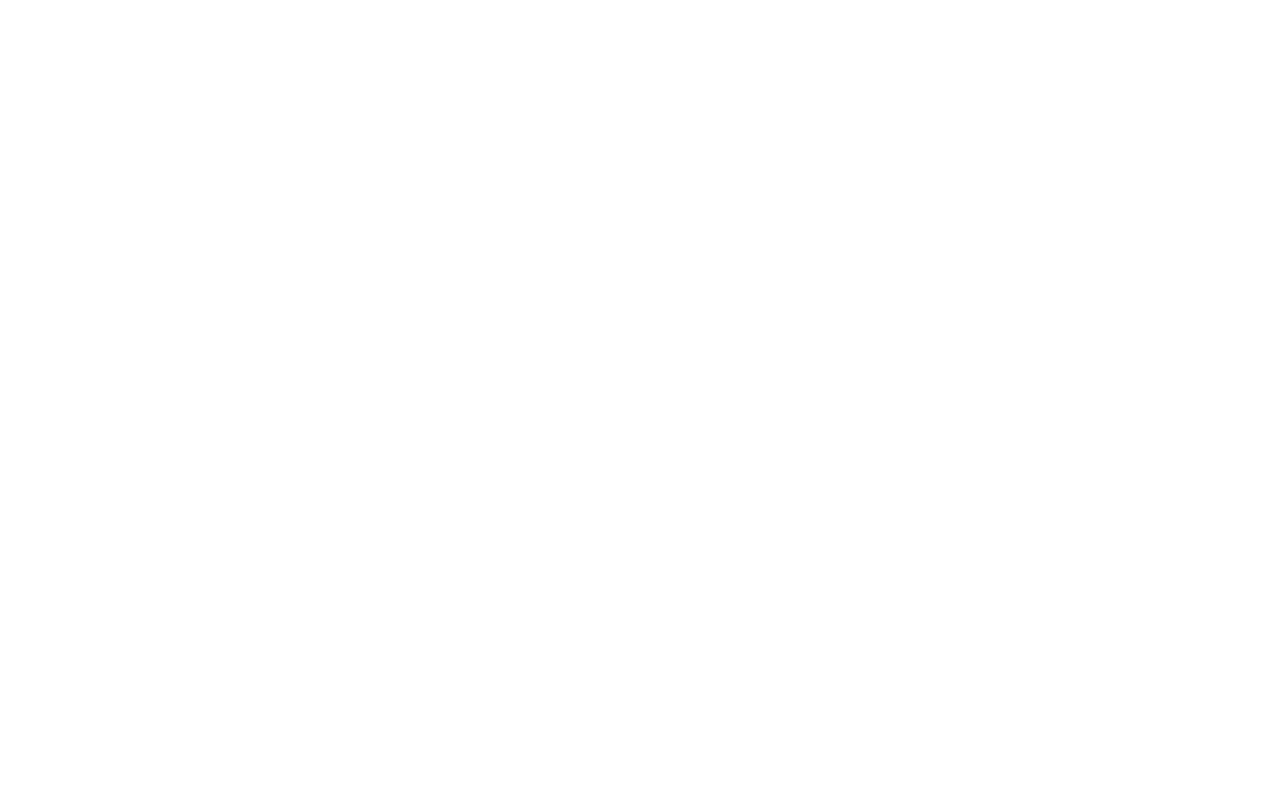
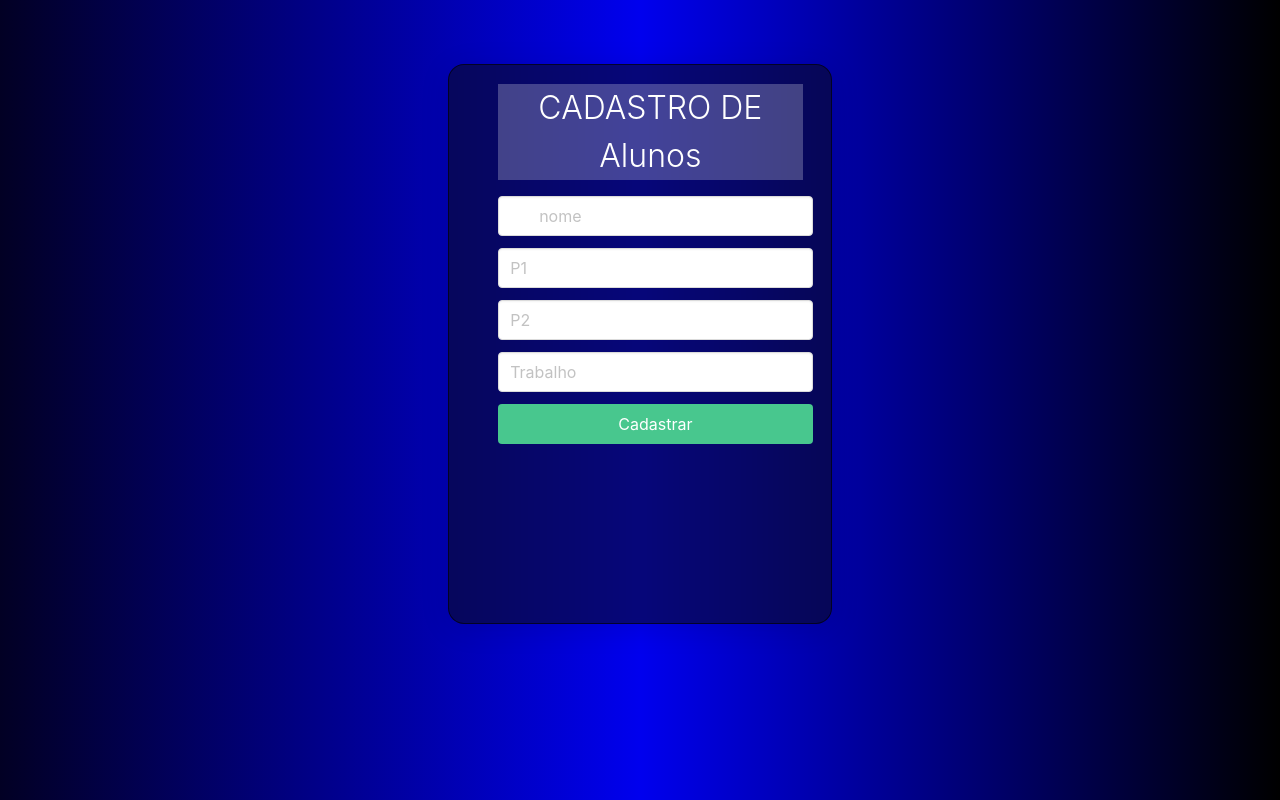
Before and after one commit to JoeReis1983/agoravai, a Vue app in the folder frontend/agoravai/: page /cadastroAluno in a window 1280 px wide. Before the commit this address had no page. Built offline with nearby package versions, Linux system fonts and the light colour scheme; what @meforma/vue-toaster would draw is missing.

Commit message:
Cadastro de alunos ok.

```diff
--- a/frontend/agoravai/src/components/Card.vue
+++ b/frontend/agoravai/src/components/Card.vue
@@ -1,24 +1,45 @@
 
 
 <template>
-  <div class=" mt-4 boxGlass">
-
-    <div>
-{{dados}}    </div>
-    <footer>
-      rodape
-    </footer>
+  <div class=" mt-4 boxGlass columns">
+    <div class="column is-4 is-size-3 has-text-centered has-text-weight-semibold is-family-code is-uppercase mt-4">
+      {{dados.nome}}
+    </div>
+    <div class="column is-4 is-size-5 has-text-centered has-text-weight-semibold is-family-code is-uppercase">
+      p1: {{dados.p1}} <br> p2: {{dados.p2}} <br> trabalho: {{dados.trabalho}}
+    </div>
+    <div class="column is-4 is-size-4 has-text-centered has-text-weight-semibold is-family-code is-uppercase" v-if="media>=6">
+      media: {{media}}
+      <br>
+      <span class="is-size-2 has-text-success-dark">APROVADO</span>
+    </div>
+    <div class="column is-4 is-size-4 has-text-centered has-text-weight-semibold is-family-code is-uppercase" v-else>
+      media: {{media}}
+      <br>
+      <span class="is-size-2 has-text-danger-dark">REPROVADO</span>
+    </div>
   </div>
 </template>
+<style scoped>
+
+</style>
 <script>
 export default {
   data() {
     return {
-
+      media:''
     }
   },
   props:{
     dados:Object
-  }
+  },
+  methods: {
+    status(){
+      this.media=((parseFloat(this.dados.p1)+parseFloat(this.dados.p2)+parseFloat(this.dados.trabalho))/3).toFixed(2)
+    }
+  },
+  created() {
+    this.status()
+  },
 }
 </script>
--- a/frontend/agoravai/src/components/NavBar.vue
+++ b/frontend/agoravai/src/components/NavBar.vue
@@ -1,55 +1,24 @@
 <template >
-<nav class="navbar is-gray" role="navigation" aria-label="main navigation">
+<nav class="navbar is-black" role="navigation" aria-label="main navigation">
   <div class="navbar-brand">
-    <a class="navbar-item nomeBarra">
-      Celso <br> Reis
-    </a>
 
-    <a role="button" class="navbar-burger" aria-label="menu" aria-expanded="false" data-target="navbarBasicExample">
-      <span aria-hidden="true"></span>
-      <span aria-hidden="true"></span>
-      <span aria-hidden="true"></span>
-    </a>
+          <a class="button is-link ml-3" @click="cadastro">
+            <strong>HOME</strong>
+          </a>
+
+
   </div>
 
   <div id="navbarBasicExample" class="navbar-menu">
-    <div class="navbar-start">
-      <a class="navbar-item">
-        Politica
-      </a>
-
-      <a class="navbar-item">
-        Esportes
-      </a>
-
-      <div class="navbar-item has-dropdown is-hoverable">
-        <a class="navbar-link">
-          Internacional
-        </a>
-
-        <div class="navbar-dropdown">
-          <a class="navbar-item">
-            Humor
-          </a>
-          <a class="navbar-item">
-            Biblicas
-          </a>
-          <a class="navbar-item">
-            Pensadores
-          </a>
-          <!-- <hr class="navbar-divider">
-          <a class="navbar-item">
-            Report an issue
-          </a> -->
-        </div>
-      </div>
-    </div>
 
     <div class="navbar-end">
       <div class="navbar-item">
         <div class="buttons">
           <a class="button is-primary" @click="cadastro">
             <strong>Cadastro</strong>
+          </a>
+          <a class="button is-info" @click="cadastroAluno">
+            <strong>Cadastro Alunos</strong>
           </a>
           <a class="button is-danger" @click="sair">
             Sair
@@ -80,6 +49,9 @@
     },
     cadastro(){
       router.replace({ path: '/cadastro' })
+    },
+    cadastroAluno(){
+      router.replace({ path: '/cadastroAluno' })
     }
   },
 }
--- a/frontend/agoravai/src/router/index.js
+++ b/frontend/agoravai/src/router/index.js
@@ -25,7 +25,6 @@
       // which is lazy-loaded when the route is visited.
       component: () => import('../views/Principal.vue')
     },
-
     {
       path: '/cadastro',
       name: 'Cadastro',
@@ -34,6 +33,14 @@
       // which is lazy-loaded when the route is visited.
       component: () => import('../views/Cadastro.vue')
     },
+    {
+      path: '/cadastroAluno',
+      name: 'CadastroAluno',
+      // route level code-splitting
+      // this generates a separate chunk (About.[hash].js) for this route
+      // which is lazy-loaded when the route is visited.
+      component: () => import('../views/CadastroAluno.vue')
+    }
   ]
 })
 
--- /dev/null
+++ b/frontend/agoravai/src/views/CadastroAluno.vue
@@ -0,0 +1,99 @@
+
+<template>
+  <div>
+
+
+    <div class="glassCadastro">
+
+
+      <div class="columns is-flex is-mobile">
+  <div class="column is-11 is-offset-1">
+    <div>
+      <h1 class="titleGlass">CADASTRO DE Alunos</h1>
+    </div>
+    <div class="field ">
+        <p class="control has-icons-left">
+          <input class="input" v-model="novo.nome" type="text" placeholder="nome">
+        </p>
+      </div>
+      <div class="field">
+        <p class="control">
+          <input class="input" v-model="novo.p1" type="text" placeholder="P1">
+        </p>
+      </div>
+      <div class="field">
+        <p class="control">
+          <input class="input" v-model="novo.p2" type="text" placeholder="P2">
+        </p>
+      </div>
+      <div class="field">
+        <p class="control">
+          <input class="input" v-model="novo.trabalho" type="text" placeholder="Trabalho">
+        </p>
+      </div>
+      <div class="field">
+        <p class="control">
+          <button class="button is-dark is-success is-fullwidth" @click="cadastrarAluno()">
+            Cadastrar
+          </button>
+        </p>
+      </div>
+  </div>
+
+
+
+    </div>
+
+   </div>
+  </div>
+</template>
+
+<script>
+import axios from "axios"
+import router from "../router"
+export default{
+  data() {
+    return {
+      novo:{
+        nome:'',
+        p1:'',
+        p2:'',
+        trabalho:''
+      }
+    }
+  },
+  methods: {
+    cadastrarAluno(){
+      axios.defaults.headers.common['Authorization'] = this.$store.getters.TOKEN
+      if(this.novo.p1=='' || this.novo.p2=='' || this.novo.trabalho=='' ){
+        this.$toast.error(`Falha no cadastro. Campos invalidos`,{
+                      position:"bottom",
+                      duration:1000,
+                      dismissible:true
+                    });
+      }else{
+           axios.post("/aluno/", this.novo).then(snapshot=>{
+            this.$toast.success(`Aluno Cadastrado.`,{
+                      position:"bottom",
+                      duration:5000,
+                      dismissible:true
+                    });
+                  router.replace({ path: '/principal' })
+                }).catch(error=>{
+                  this.$toast.error(`Falha no cadastro.`,{
+                      position:"bottom",
+                      duration:1000,
+                      dismissible:true
+                    });
+                  console.log(error)
+
+                })
+      }
+
+
+
+    }
+  },
+}
+
+</script>
--- a/frontend/agoravai/src/views/Login.vue
+++ b/frontend/agoravai/src/views/Login.vue
@@ -41,12 +41,12 @@
   },
   methods: {
     autenticar(){
-
       const formData = {
                 username: this.username,
                 password: this.password
             }
-            axios.post("/login/", formData).then(snapshot=>{
+            axios.post("/login/", formData)
+            .then(snapshot=>{
                   console.log(snapshot)
                   this.$store.dispatch('SAVE_TOKEN',snapshot.data.token)
                    this.$toast.success(`Hey! Bem vindo.`,{
--- a/frontend/agoravai/src/views/Principal.vue
+++ b/frontend/agoravai/src/views/Principal.vue
@@ -6,32 +6,41 @@
 <template>
   <main>
     <NavBar />
-    <div class="columns">
-      <div class="column is-6"><Card :dados='dadosUser'/></div>
-      <div class="column is-6"><Card /></div>
+    <div class="columns is-mobile">
+  <div class="column is-three-fifths is-offset-one-fifth">
 
+    <Card  v-for="user in dadosUser" :key="user" :dados='user'/>
 
-    </div>
+  </div>
+</div>
 
   </main>
 </template>
 
 <script>
 import router from "../router"
+import axios from 'axios'
 
 export default{
   data() {
     return {
-      dadosUser:{
-        nome:"nome da pessoa",
-        p1:9,
-        p2:5,
-        trabalho:8
-      }
+      dadosUser:[]
+    }
+  },
+  methods: {
+    buscaUsuarios(){
+      axios.defaults.headers.common['Authorization'] = this.$store.getters.TOKEN
+       axios.get("/aluno").then(snapshot=>{
+        snapshot.data.forEach(element => {
+          this.dadosUser.push(element)
+          console.log(this.dadosUser)
+        });
+       })
 
     }
   },
 created() {
+  this.buscaUsuarios()
 },
 
 }
--- a/frontend/agoravai/style/stylesheet.css
+++ b/frontend/agoravai/style/stylesheet.css
@@ -46,12 +46,9 @@
     align-items: center;
   }
 .boxGlass{
-  background: rgba(255, 255, 255, 0.5);
-  border-radius: 16px;
-  box-shadow: 0 4px 30px rgb(252, 252, 252);
-  backdrop-filter: blur(10.6px);
-  -webkit-backdrop-filter: blur(10.6px);
-  border: 1px solid rgba(207, 80, 6, 0.75)75);
+  background: rgb(255, 255, 255);
+  border-radius: 60px;
+  box-shadow: 0 0px 3px rgb(252, 252, 252);
 }
 .nomeBarra{
   font-weight: 500;
```
Also changed, not shown: 1 other file (tests, documents, lock files or other folders).
